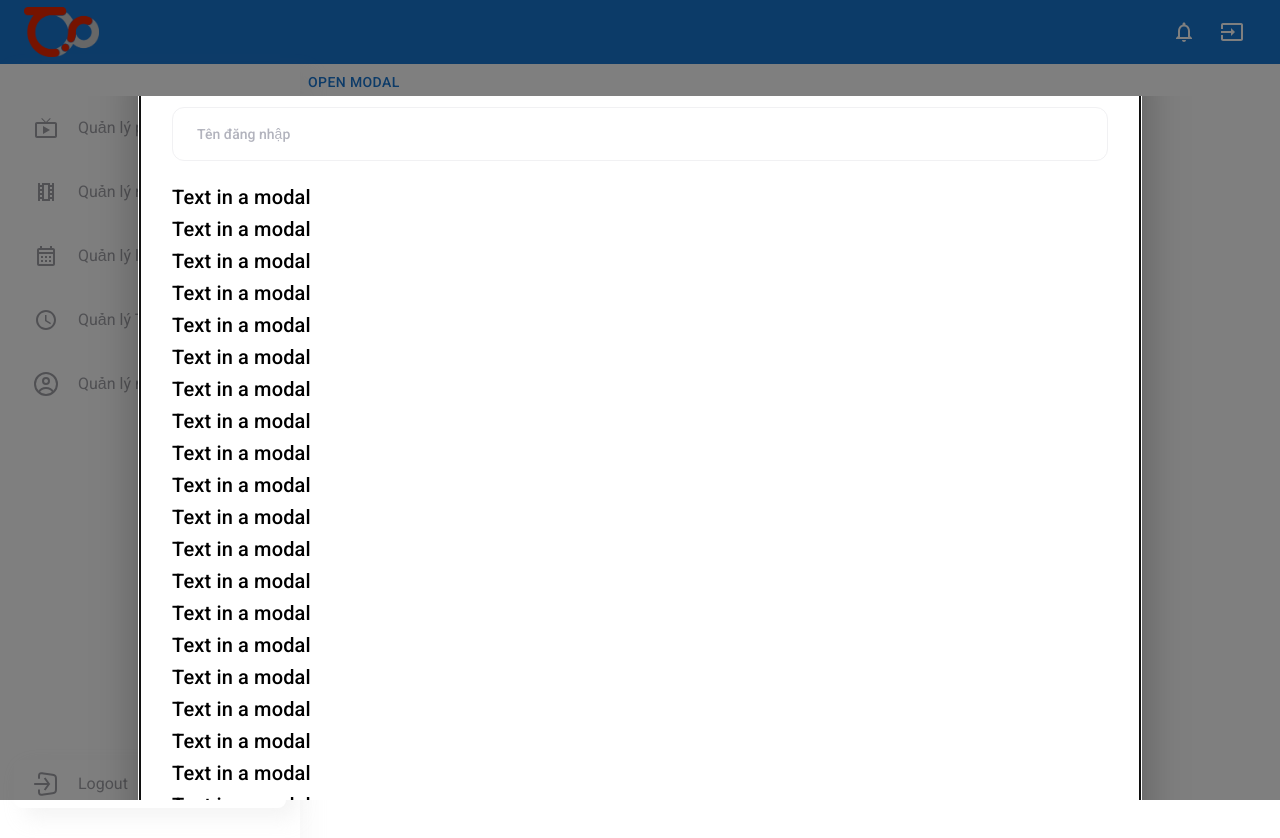
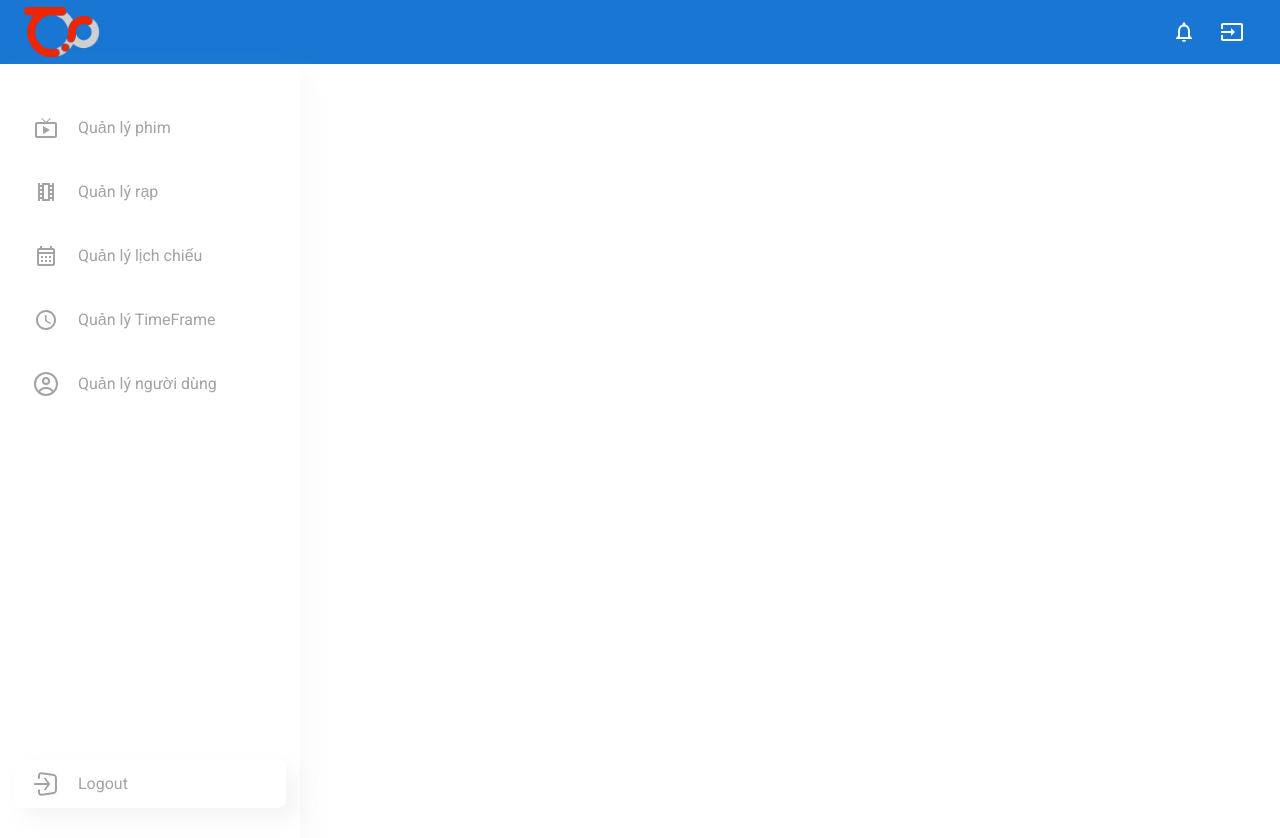
Before and after one commit to minhlephu/MovieWeb, a React (Vite) app: page /admin/add-movie in a window 1280 px wide. Shown: the top 838 px of the page. Built offline with nearby package versions, Linux system fonts and the light colour scheme; a web font is replaced by a local one.

Commit message:
addMovie

```diff
--- a/package.json
+++ b/package.json
@@ -22,6 +22,7 @@
     "@mui/material": "^5.15.11",
     "@mui/styled-engine-sc": "^6.0.0-alpha.17",
     "@reduxjs/toolkit": "^2.2.1",
+    "antd": "^5.15.0",
     "axios": "^1.6.7",
     "flowbite-react": "^0.7.2",
     "jwt-decode": "^4.0.0",
--- a/src/pages/Admin/Movie/MovieAddNew.jsx
+++ b/src/pages/Admin/Movie/MovieAddNew.jsx
@@ -1,166 +1,57 @@
-import Box from "@mui/material/Box";
-import Button from "@mui/material/Button";
-import Typography from "@mui/material/Typography";
-import Modal from "@mui/material/Modal";
+import { DatePicker, Input, Modal, Typography } from "antd";
 import PropTypes from "prop-types";
-import Input from "../../../components/input/Input";
 import FromGroup from "../../../components/common/FromGroup";
 import { Label } from "../../../components/label";
-import { useForm } from "react-hook-form";
-import { yupResolver } from "@hookform/resolvers/yup";
-import * as yup from "yup";
-const style = {
-  position: "absolute",
-  top: "50%",
-  left: "50%",
-  transform: "translate(-50%, -50%)",
-  width: 1000,
-  bgcolor: "background.paper",
-  boxShadow: 24,
-  p: 4,
-  marginTop: 30,
-};
-const schema = yup.object({
-  name: yup.string().required("This field is required"),
-  password: yup
-    .string()
-    .required("This field is required")
-    .min(8, "Password must be 8 character "),
-});
+import TextArea from "antd/es/input/TextArea";
 const MovieAddNew = ({ isOpen, onClose }) => {
-  const {
-    control,
-  } = useForm({
-    resolver: yupResolver(schema),
-    mode: "onSubmit",
-  });
   return (
-    <div>
-      <Button onClick={isOpen}>Open modal</Button>
+    <>
       <Modal
-        open={open}
-        onClose={onClose}
-        aria-labelledby="modal-modal-title"
-        aria-describedby="modal-modal-description"
-        className="overflow-scroll mt-24"
+        title="Thêm phim mới"
+        open={isOpen}
+        onOk={onClose}
+        onCancel={onClose}
+        width={800}
       >
-        <Box sx={style}>
         <form>
           <FromGroup>
-          <Label htmlFor="name">Tên đăng nhập *</Label>
-          <Input
-            control={control}
-            name="name"
-            placeholder="Tên đăng nhập"
-          ></Input>
+            <Label htmlFor="name">Tên phim *</Label>
+            <Input name="name" placeholder="Tên phim" />
           </FromGroup>
-            <Typography id="modal-modal-title" variant="h6" component="h2">
-              Text in a modal
-            </Typography>
-            <Typography id="modal-modal-title" variant="h6" component="h2">
-              Text in a modal
-            </Typography>
-            <Typography id="modal-modal-title" variant="h6" component="h2">
-              Text in a modal
-            </Typography>
-            <Typography id="modal-modal-title" variant="h6" component="h2">
-              Text in a modal
-            </Typography>
-            <Typography id="modal-modal-title" variant="h6" component="h2">
-              Text in a modal
-            </Typography>
-            <Typography id="modal-modal-title" variant="h6" component="h2">
-              Text in a modal
-            </Typography>
-            <Typography id="modal-modal-title" variant="h6" component="h2">
-              Text in a modal
-            </Typography>
-            <Typography id="modal-modal-title" variant="h6" component="h2">
-              Text in a modal
-            </Typography>
-            <Typography id="modal-modal-title" variant="h6" component="h2">
-              Text in a modal
-            </Typography>
-            <Typography id="modal-modal-title" variant="h6" component="h2">
-              Text in a modal
-            </Typography>
-            <Typography id="modal-modal-title" variant="h6" component="h2">
-              Text in a modal
-            </Typography>
-            <Typography id="modal-modal-title" variant="h6" component="h2">
-              Text in a modal
-            </Typography>
-            <Typography id="modal-modal-title" variant="h6" component="h2">
-              Text in a modal
-            </Typography>
-            <Typography id="modal-modal-title" variant="h6" component="h2">
-              Text in a modal
-            </Typography>
-            <Typography id="modal-modal-title" variant="h6" component="h2">
-              Text in a modal
-            </Typography>
-            <Typography id="modal-modal-title" variant="h6" component="h2">
-              Text in a modal
-            </Typography>
-            <Typography id="modal-modal-title" variant="h6" component="h2">
-              Text in a modal
-            </Typography>
-            <Typography id="modal-modal-title" variant="h6" component="h2">
-              Text in a modal
-            </Typography>
-            <Typography id="modal-modal-title" variant="h6" component="h2">
-              Text in a modal
-            </Typography>
-            <Typography id="modal-modal-title" variant="h6" component="h2">
-              Text in a modal
-            </Typography>
-            <Typography id="modal-modal-title" variant="h6" component="h2">
-              Text in a modal
-            </Typography>
-            value
-            <Typography id="modal-modal-title" variant="h6" component="h2">
-              Text in a modal
-            </Typography>
-            <Typography id="modal-modal-title" variant="h6" component="h2">
-              Text in a modal
-            </Typography>
-            <Typography id="modal-modal-title" variant="h6" component="h2">
-              Text in a modal
-            </Typography>
-            <Typography id="modal-modal-title" variant="h6" component="h2">
-              Text in a modal
-            </Typography>
-            <Typography id="modal-modal-title" variant="h6" component="h2">
-              Text in a modal
-            </Typography>
-            <Typography id="modal-modal-title" variant="h6" component="h2">
-              Text in a modal
-            </Typography>
-            <Typography id="modal-modal-title" variant="h6" component="h2">
-              Text in a modal
-            </Typography>
-            <Typography id="modal-modal-title" variant="h6" component="h2">
-              Text in a modal
-            </Typography>
-            <Typography id="modal-modal-title" variant="h6" component="h2">
-              Text in a modal
-            </Typography>
-            <Typography id="modal-modal-title" variant="h6" component="h2">
-              Text in a modal
-            </Typography>
-            <Typography id="modal-modal-title" variant="h6" component="h2">
-              Text in a modal
-            </Typography>
-            <Typography id="modal-modal-title" variant="h6" component="h2">
-              Text in a modal
-            </Typography>
+          <FromGroup>
+            <Label htmlFor="trailer">Trailer *</Label>
+            <Input name="trailer" placeholder="Trailer" />
+          </FromGroup>
+          <FromGroup>
+            <Label htmlFor="summary">Mô tả *</Label>
+            <TextArea rows={4} name="summary" placeholder="Mô tả phim" />
+          </FromGroup>
+          <FromGroup>
+            <Label htmlFor="summary">Ngày khởi chiếu *</Label>
+            <DatePicker style={{ zIndex: 10000 }} />
+          </FromGroup>
+          <FromGroup>
+            <Label htmlFor="actors">Diễn Viên *</Label>
+            <Input name="actors" placeholder="Tên diễn viên" />
+          </FromGroup>
+          <FromGroup>
+            <Label htmlFor="directors">Đạo diễn *</Label>
+            <Input name="directors" placeholder="Tên đạo diễn" />
+          </FromGroup>
+          <FromGroup>
+            <Label htmlFor="country">Nước sản xuất *</Label>
+            <Input name="country" placeholder="Nước sản xuất" />
+          </FromGroup>
+          <FromGroup>
+            <Label htmlFor="language">Ngôn ngữ *</Label>
+            <Input name="language" placeholder="Nước sản xuất" />
+          </FromGroup>
           <Typography id="modal-modal-description" sx={{ mt: 2 }}>
             Duis mollis, est non commodo luctus, nisi erat porttitor ligula.
           </Typography>
         </form>
-        </Box>
       </Modal>
-    </div>
+    </>
   );
 };
 MovieAddNew.propTypes = {
```
Also changed, not shown: 1 other file (tests, documents, lock files or other folders). Lines whose indentation alone changed are shown as unchanged.
